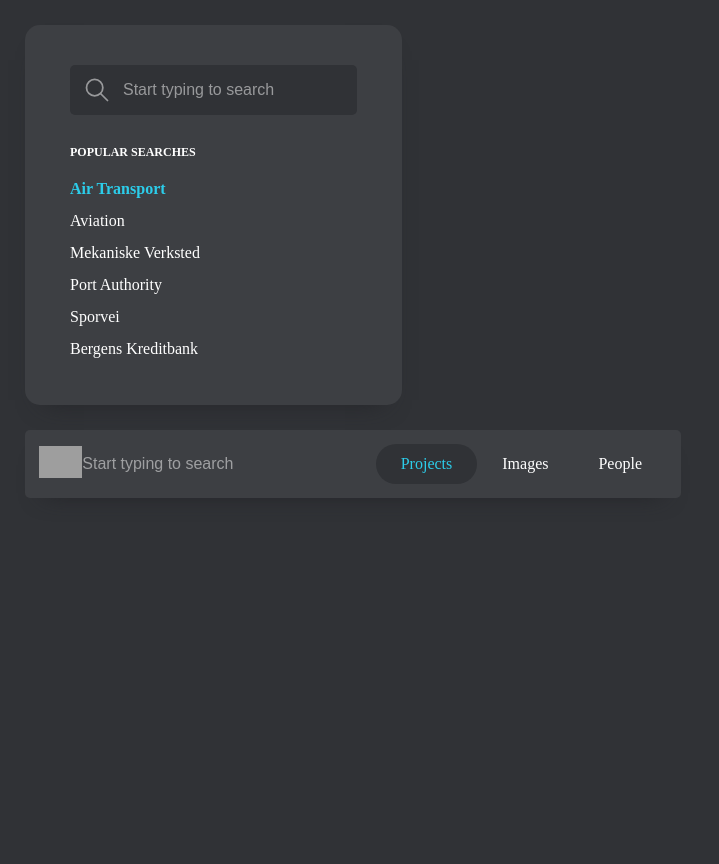
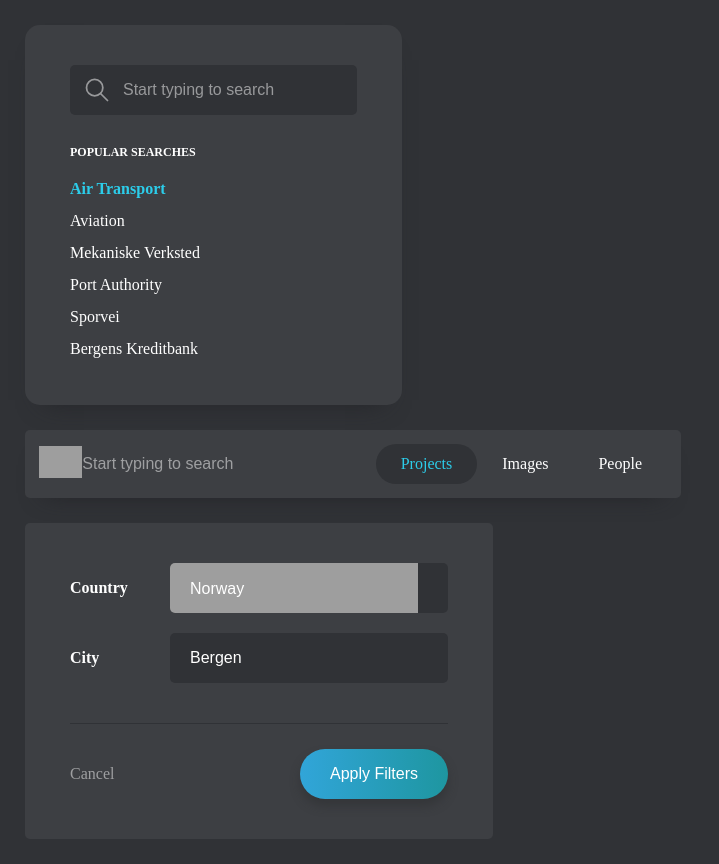
Before and after one commit to bahadirsofuoglu/design-to-code, a website: page src/index.html in a window 1280 px wide. Shown: the whole page, without its empty margins (0-719 px from the left). Before the commit the page ends 800 px from the top, so only its background shows below. Drawn offline with nearby package versions, Linux system fonts and the light colour scheme; files that its build step writes are made by us from their sources; grey boxes are pictures that could not be loaded; a web font is replaced by a local one.

Commit message:
completed

```diff
--- a/src/index.html
+++ b/src/index.html
@@ -74,7 +74,35 @@
       </form>
     </div>
   </div>
-
+  <div style="width: 468px; margin: 25px">
+    <div class="component--filter">
+      <form action="">
+        <ul>
+          <li>
+            <div class="key">Country</div>
+            <div class="value">
+              <select name="" id="">
+                <option value="">Norway</option>
+                <option value="">Turkey</option>
+              </select>
+            </div>
+          </li>
+          <li>
+            <div class="key">City</div>
+            <div class="value">
+              <input type="text" value="Bergen">
+            </div>
+          </li>
+          <li class="filter-button">
+            <a href="#">
+              Cancel
+            </a>
+            <button type="submit">Apply Filters</button>
+          </li>
+        </ul>
+      </form>
+    </div>
+  </div>
   <script src="js/app.min.js"></script>
 
 </body>
--- a/src/scss/main.scss
+++ b/src/scss/main.scss
@@ -155,3 +155,90 @@
     }
   }
 }
+.component--filter {
+  background: #3d3f43;
+  border-radius: 5px;
+  padding: 40px 45px;
+  form {
+    ul {
+      li {
+        display: flex;
+        align-items: center;
+
+        &:not(:last-child) {
+          margin-bottom: 20px;
+        }
+
+        .key {
+          width: 100px;
+          font-size: 16px;
+          font-weight: bold;
+          color: #fff;
+        }
+
+        .value {
+          flex: 1;
+
+          input,
+          select {
+            height: 50px;
+            width: 100%;
+            background: #303236;
+            border: none;
+            border-radius: 5px;
+            font-size: 16px;
+            color: #fff;
+            padding: 0 20px;
+
+            &:focus {
+              outline: 0;
+            }
+
+            &::placeholder {
+              color: rgba(#fff, 0.5);
+            }
+          }
+
+          select {
+            cursor: pointer;
+            appearance: none;
+            background: #303236 url(https://svgshare.com/i/PkM.svg) no-repeat
+              calc(100% - 30px) center;
+          }
+        }
+
+        &.filter-button {
+          margin-top: 40px;
+          border-top: 1px solid #303236;
+          padding-top: 25px;
+          display: flex;
+          justify-content: space-between;
+          align-items: center;
+
+          a {
+            color: rgba(#fff, 0.5);
+            text-decoration: none;
+            font-size: 16px;
+            &:hover {
+              color: #fff;
+            }
+          }
+
+          button {
+            height: 50px;
+            padding: 0 30px;
+            display: flex;
+            align-items: center;
+            background: linear-gradient(to right, #31a5d9, #1e96a0);
+            font-size: 16px;
+            color: #fff;
+            border: none;
+            border-radius: 50px;
+            cursor: pointer;
+            box-shadow: 0 7px 10px 0 rgba(#2b2d30, 0.5);
+          }
+        }
+      }
+    }
+  }
+}
```
Also changed, not shown: dist/css/app.min.css, dist/index.html.
